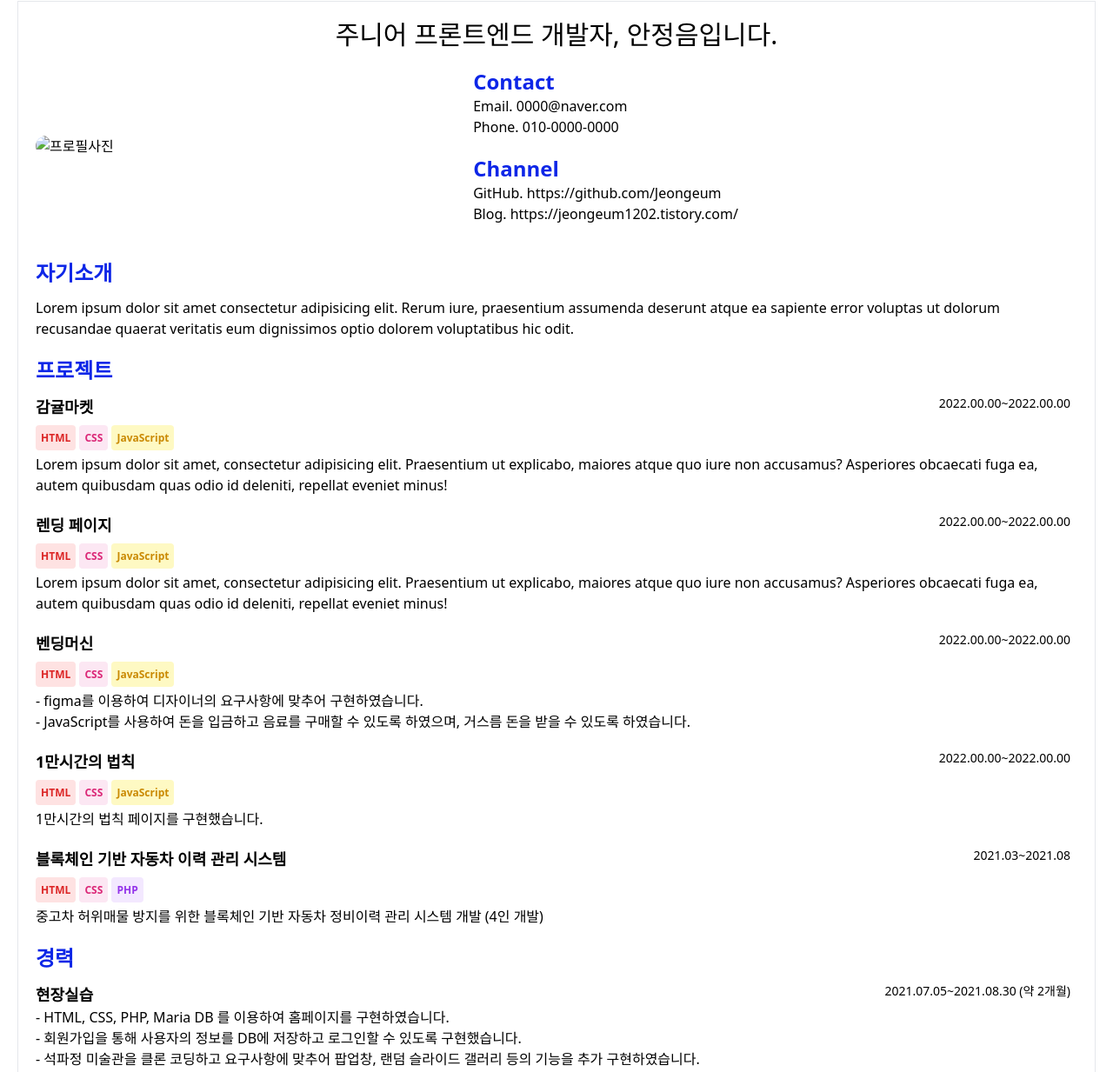
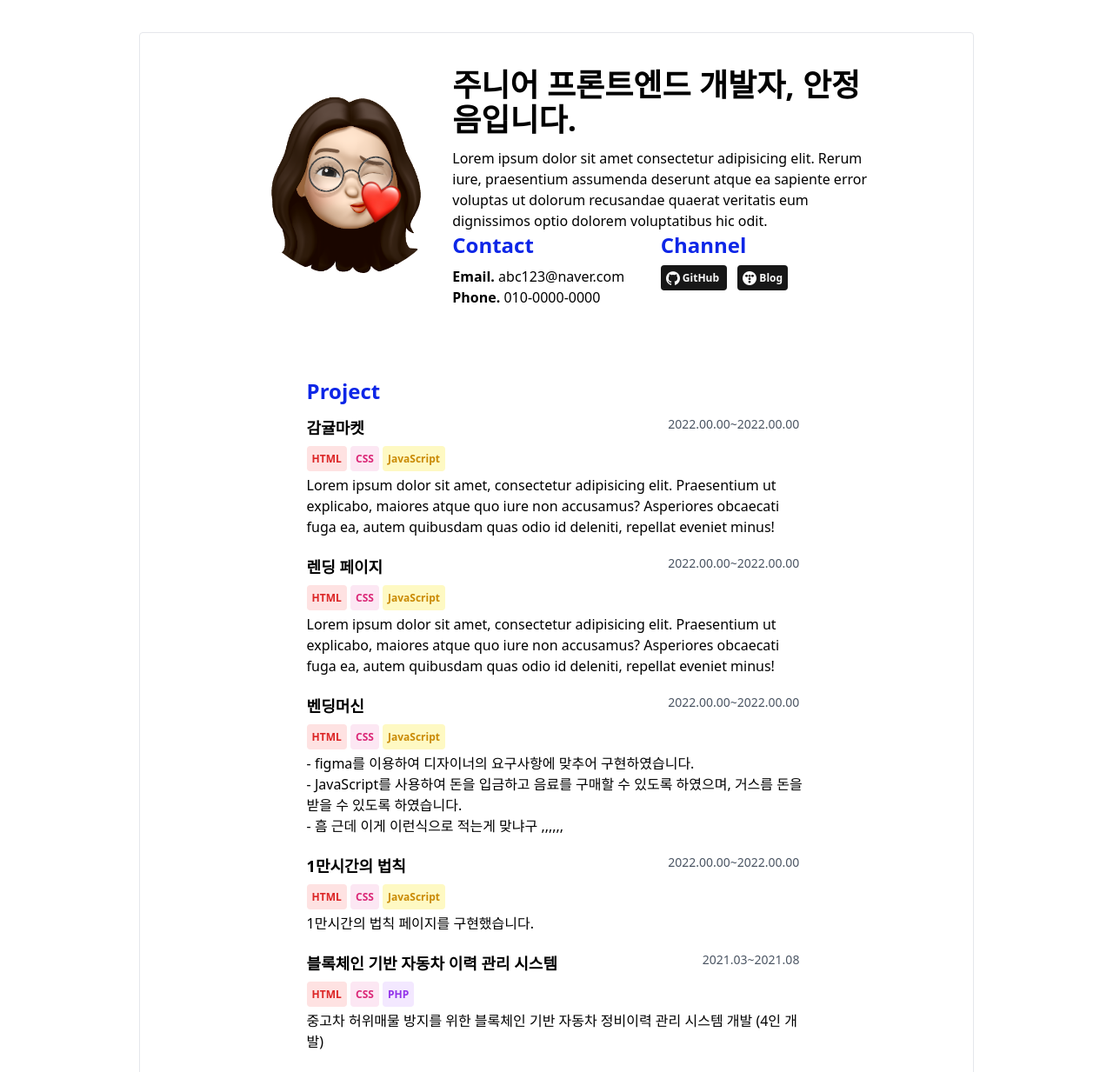
Before and after one commit to Jeongeum/Tailwind-resume, a plain HTML site: page index.html in a window 1280 px wide. Shown: the part 19-1252 px from the top of the page at 87% size. Drawn offline with nearby package versions, Linux system fonts and the light colour scheme.

Commit message:
[add] Channel 아이콘 , 스타일 추가

```diff
--- a/index.html
+++ b/index.html
@@ -10,47 +10,64 @@
 </head>
 
 <body>
-    <div class="wrapper border flex flex-col m-5">
-        <header class="m-5">
-            <h1 class="text-3xl text-center">
-                주니어 프론트엔드 개발자,
-                안정음입니다.
-            </h1>
-            <div class="flex items-center mt-5">
-                <div class="w-2/5">
-                    <img class="rounded-full" src="profile.jpg" alt="프로필사진">
+    <div class="wrapper flex flex-col w-3/4 mx-auto my-14 gap-y-20 border rounded">
+        <header>
+            <div class="w-3/4 grid grid-cols-3 justify-center mt-10 mx-auto">
+                <img class="rounded-full h-60  row-start-1 row-end-3" src="profile.png" alt="프로필사진">
+                <div class="col-start-2 col-end-4">
+                    <h1 class="text-4xl font-semibold">
+                        주니어 프론트엔드 개발자,
+                        안정음입니다.
+                    </h1>
+                    <p class="mt-3">
+                        Lorem ipsum dolor sit amet consectetur adipisicing elit. Rerum iure, praesentium assumenda
+                        deserunt
+                        atque ea sapiente error voluptas ut dolorum recusandae quaerat veritatis eum dignissimos
+                        optio
+                        dolorem
+                        voluptatibus hic odit.
+                    </p>
                 </div>
-                <div class="flex flex-col ml-10 w-3/5">
-                    <div class="flex flex-col mr-5 mb-5">
-                        <h2 class="text-2xl font-bold text-[#0d26e7]">Contact</h2>
-                        <p>Email. 0000@naver.com</p>
-                        <span>Phone. 010-0000-0000</span>
-                    </div>
-                    <div class="flex flex-col">
-                        <h2 class="text-2xl font-bold text-[#0d26e7]">Channel</h2>
-                        <p>GitHub. https://github.com/Jeongeum</p>
-                        <span>Blog. https://jeongeum1202.tistory.com/</span>
-                    </div>
+                <div class="col-start-2 col-end-3 mr-5">
+
+                    <h2 class="text-2xl font-bold text-[#0d26e7] mb-2">Contact</h2>
+                    <ul>
+                        <li>
+                            <strong>Email.</strong>
+                            <a href="mailto:abc123@naver.com">abc123@naver.com</a>
+                        </li>
+                        <li>
+                            <strong>Phone.</strong>
+                            <a href="tel:01000000000">010-0000-0000</a>
+                        </li>
+                    </ul>
                 </div>
+                <div class="col-start-3 col-end-4 ">
+                    <h2 class="text-2xl font-bold text-[#0d26e7] mb-2">Channel</h2>
+                    <a class="bg-neutral-900 text-stone-50 text-xs font-semibold rounded p-1.5 mr-3"
+                        href="https://github.com/Jeongeum">
+                        <img class="w-4 inline-block align-text-bottom" src="github_logo.png" alt="깃허브로 이동하기">
+                        GitHub
+                    </a>
+                    <a class="bg-neutral-900 text-stone-50 text-xs font-semibold rounded p-1.5"
+                        href="https://jeongeum1202.tistory.com/">
+                        <img class="w-4 inline-block align-text-bottom" src="blog_logo.png" alt="티스토리 블로그로 이동하기">
+                        Blog
+                    </a>
+                </div>
+
             </div>
         </header>
-        <div class="main flex-col m-5">
-            <section class="info mb-5">
-                <h2 class="font-bold text-2xl text-[#0d26e7]">자기소개</h2>
-                <p class="mt-3">
-                    Lorem ipsum dolor sit amet consectetur adipisicing elit. Rerum iure, praesentium assumenda deserunt
-                    atque ea sapiente error voluptas ut dolorum recusandae quaerat veritatis eum dignissimos optio
-                    dolorem
-                    voluptatibus hic odit.
-                </p>
+        <div class="main flex flex-col w-3/5 mx-auto">
+
             </section>
             <section class="Project mb-5">
-                <h2 class="font-bold text-2xl text-[#0d26e7]">프로젝트</h2>
+                <h2 class="font-bold text-2xl text-[#0d26e7]">Project</h2>
                 <ul class="mt-3">
                     <li class="mb-5 flex flex-col gap-y-2">
                         <div class="flex justify-between">
                             <h3 class="font-bold text-lg">감귤마켓</h3>
-                            <p class="text-sm mr-2">2022.00.00~2022.00.00</p>
+                            <p class="text-sm text-gray-600 mr-2">2022.00.00~2022.00.00</p>
                         </div>
                         <div>
                             <span class="bg-red-100 text-red-600 text-xs font-semibold rounded p-1.5">HTML</span>
@@ -58,7 +75,9 @@
                             <span
                                 class="bg-yellow-100 text-yellow-600 text-xs font-semibold rounded p-1.5">JavaScript</span>
                         </div>
-                        <p>Lorem ipsum dolor sit amet, consectetur adipisicing elit. Praesentium ut explicabo, maiores
+                        <p>Lorem ipsum dolor sit amet, consectetur adipisicing elit. Praesentium
+                            ut
+                            explicabo, maiores
                             atque quo iure non accusamus? Asperiores obcaecati fuga ea, autem quibusdam quas odio id
                             deleniti, repellat eveniet minus!
                         </p>
@@ -66,7 +85,7 @@
                     <li class="mb-5 flex flex-col gap-y-2">
                         <div class="flex justify-between">
                             <h3 class="font-bold text-lg">렌딩 페이지</h3>
-                            <p class="text-sm mr-2">2022.00.00~2022.00.00</p>
+                            <p class="text-sm text-gray-600 mr-2">2022.00.00~2022.00.00</p>
                         </div>
                         <div>
                             <span class="bg-red-100 text-red-600 text-xs font-semibold rounded p-1.5">HTML</span>
@@ -83,7 +102,7 @@
                     <li class="mb-5 flex flex-col gap-y-2">
                         <div class="flex justify-between">
                             <h3 class="font-bold text-lg">벤딩머신</h3>
-                            <p class="text-sm mr-2">2022.00.00~2022.00.00</p>
+                            <p class="text-sm text-gray-600 mr-2">2022.00.00~2022.00.00</p>
                         </div>
                         <div>
                             <span class="bg-red-100 text-red-600 text-xs font-semibold rounded p-1.5">HTML</span>
@@ -98,12 +117,13 @@
                             <li>
                                 - JavaScript를 사용하여 돈을 입금하고 음료를 구매할 수 있도록 하였으며, 거스름 돈을 받을 수 있도록 하였습니다.
                             </li>
+                            <li>- 흠 근데 이게 이런식으로 적는게 맞냐구 ,,,,,,</li>
                         </ul>
                     </li>
                     <li class="mb-5 flex flex-col gap-y-2">
                         <div class="flex justify-between">
                             <h3 class="font-bold text-lg">1만시간의 법칙</h3>
-                            <p class="text-sm mr-2">2022.00.00~2022.00.00</p>
+                            <p class="text-sm text-gray-600 mr-2">2022.00.00~2022.00.00</p>
                         </div>
                         <div>
                             <span class="bg-red-100 text-red-600 text-xs font-semibold rounded p-1.5">HTML</span>
@@ -117,7 +137,7 @@
                     <li class="mb-5 flex flex-col gap-y-2">
                         <div class="flex justify-between">
                             <h3 class="font-bold text-lg">블록체인 기반 자동차 이력 관리 시스템</h3>
-                            <p class="text-sm mr-2">2021.03~2021.08</p>
+                            <p class="text-sm text-gray-600 mr-2">2021.03~2021.08</p>
                         </div>
                         <div>
                             <span class="bg-red-100 text-red-600 text-xs font-semibold rounded p-1.5">HTML</span>
@@ -136,11 +156,11 @@
                     </li>
                 </ul>
             </section>
-            <section class="Experience mb-5">
-                <h2 class="font-bold text-2xl text-[#0d26e7]">경력</h2>
+            <section class="Experience mb-10">
+                <h2 class="font-bold text-2xl text-[#0d26e7]">Experience</h2>
                 <div class="flex justify-between mt-3">
                     <h3 class="font-bold text-lg">현장실습</h3>
-                    <p class="text-sm mr-2">2021.07.05~2021.08.30 (약 2개월)</p>
+                    <p class="text-sm text-gray-600 mr-2">2021.07.05~2021.08.30 (약 2개월)</p>
                 </div>
                 <ul>
                     <li>- HTML, CSS, PHP, Maria DB 를 이용하여 홈페이지를 구현하였습니다.</li>
@@ -148,8 +168,8 @@
                     <li>- 석파정 미술관을 클론 코딩하고 요구사항에 맞추어 팝업창, 랜덤 슬라이드 갤러리 등의 기능을 추가 구현하였습니다.</li>
                 </ul>
             </section>
-            <section class="Skill mb-5">
-                <h2 class="font-bold text-2xl text-[#0d26e7]">기술 스택</h2>
+            <section class="Skill mb-10">
+                <h2 class="font-bold text-2xl text-[#0d26e7]">Skill</h2>
                 <div class="skill-list flex flex-wrap gap-y-5 mt-3">
                     <div class="front w-1/3">
                         <p class="font-bold text-lg">Front-End</p>
@@ -174,7 +194,7 @@
                             <li>- Notion</li>
                         </ul>
                     </div>
-                    <div class="cert">
+                    <div class="cert w-1/3">
                         <p class="font-bold text-lg">Certifications</p>
                         <ul>
                             <li>- 정보처리기사</li>
@@ -183,11 +203,11 @@
                 </div>
             </section>
             <section class="Education mb-5">
-                <h2 class="font-bold text-2xl text-[#0d26e7]">교육</h2>
+                <h2 class="font-bold text-2xl text-[#0d26e7]">Education</h2>
                 <ul class="mt-3">
-                    <li>멋쟁이 사자처럼 프론트엔드 스쿨 3기 수료 <p class="float-right text-sm">2022.08~2023.01</p>
+                    <li>멋쟁이 사자처럼 프론트엔드 스쿨 3기 수료 <p class="float-right text-sm text-gray-600">2022.08~2023.01</p>
                     </li>
-                    <li>00대학교 컴퓨터공학부 정보보호트랙 학사 학위 취득 <p class="float-right text-sm">2022.02</p>
+                    <li>00대학교 컴퓨터공학부 정보보호트랙 학사 학위 취득 <p class="float-right text-sm text-gray-600">2022.02</p>
                     </li>
                 </ul>
             </section>
```
